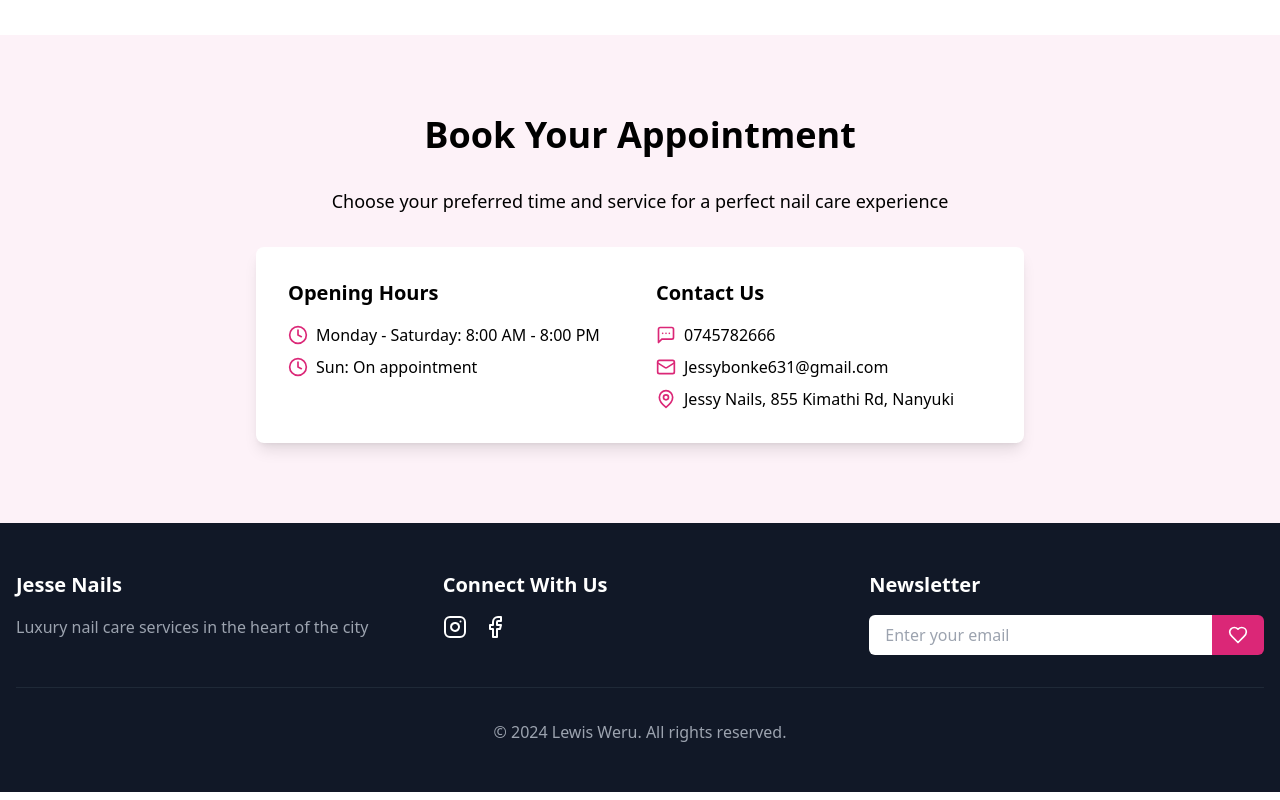
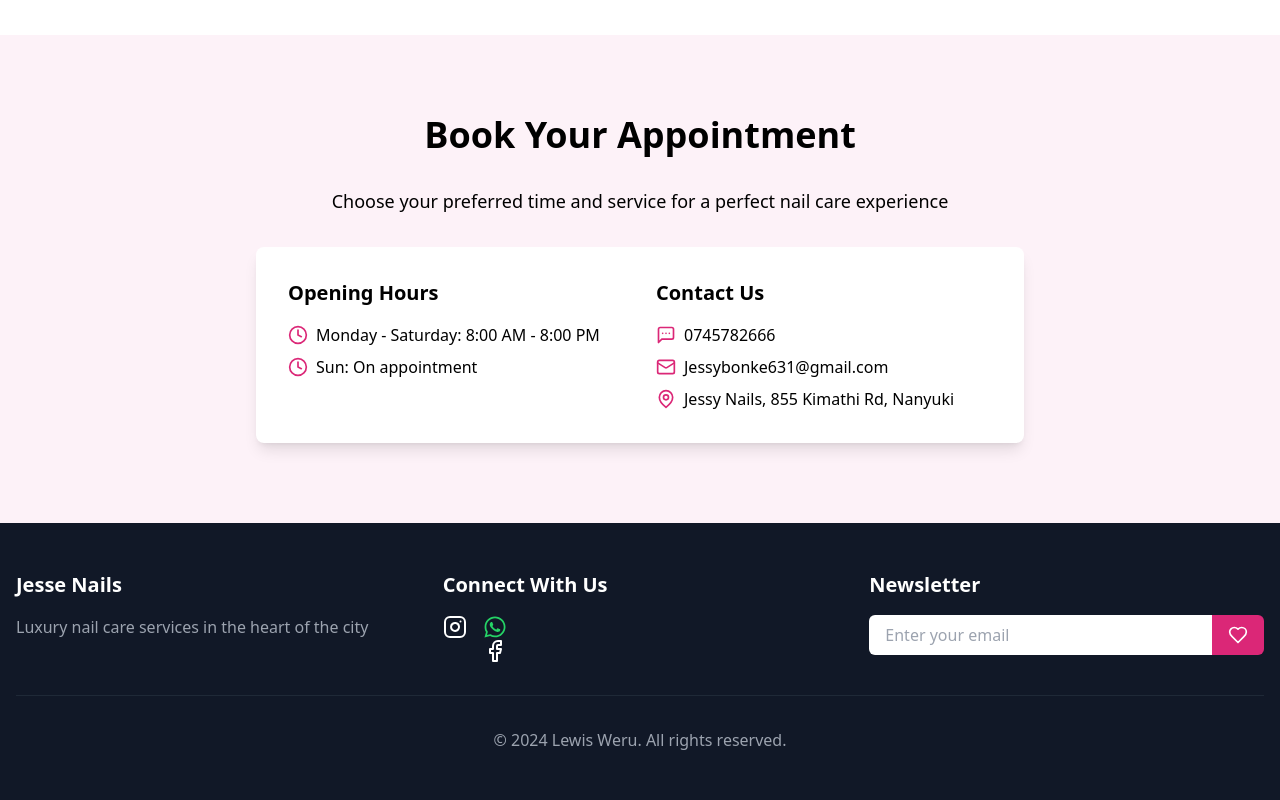
Before and after one commit to Lewisweru/Jessenails, a React (Vite) app: page / in a window 1280 px wide. Shown: the part 3465-4265 px from the top of the page. Built offline with nearby package versions, Linux system fonts and the light colour scheme.

Commit message:
Update App.tsx
Whatsapp component

```diff
--- a/src/App.tsx
+++ b/src/App.tsx
@@ -1,5 +1,6 @@
 import React from 'react';
 import { Heart, Clock, MapPin, Phone, Mail, MessageSquareMore, Instagram, Facebook } from 'lucide-react';
+import { FaWhatsapp } from 'react-icons/fa';
 import PriceList from "./components/PriceList";
 import Navbar from './components/Navbar';
 import ServiceCard from './components/ServiceCard';
@@ -130,6 +131,8 @@ function App() {
                   <Instagram className="h-6 w-6" />
                 </a>
                 <a href="#" className="hover:text-pink-400">
+
+                  <FaWhatsapp size={24} style={{ color: '#25D366', marginRight: '10px' }} />
                   <Facebook className="h-6 w-6" />
                 </a>
               </div>
```
